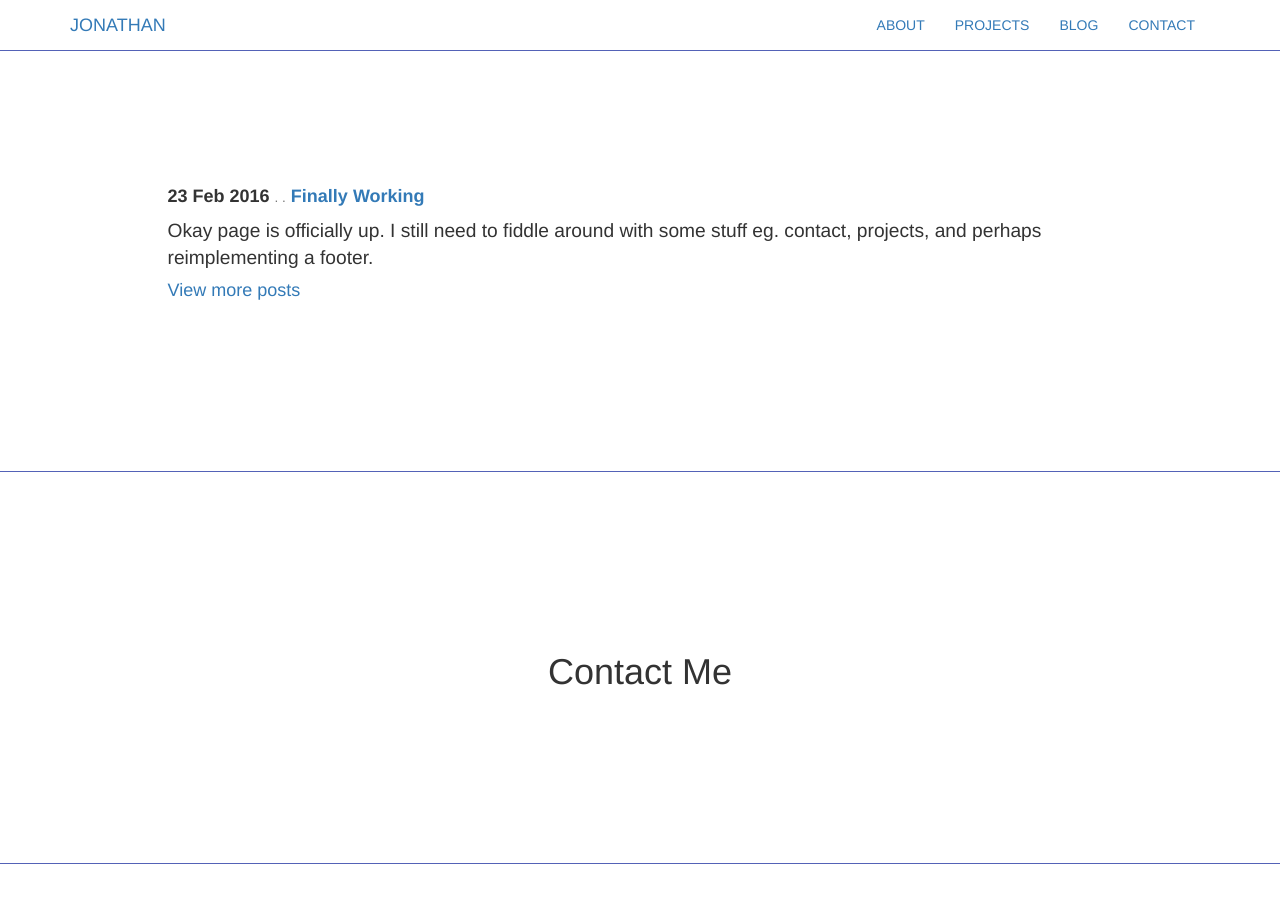
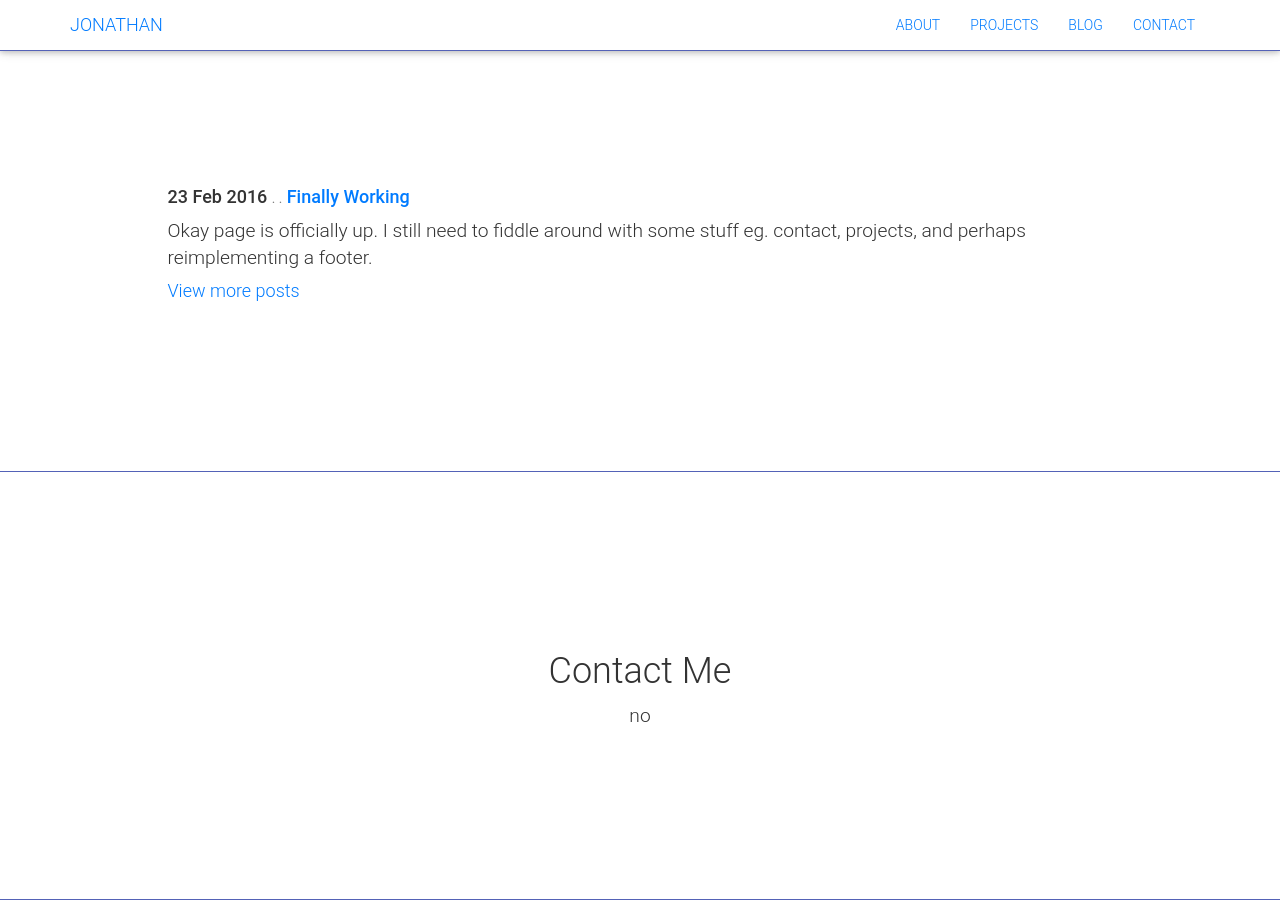
Before and after one commit to huang-j/huang-j.github.io, a Jekyll site: the page built from index.html, in a window 1280 px wide and 900 px high, scrolled down 1702 px. Built offline with Jekyll 4.4.1, drawn with Linux system fonts in a browser that asks for light colours; nearby versions of some CDN libraries; the list of posts is cut into pages by our own code; before the commit the page ends 2566 px from its top, so only the background shows below that.

Commit message:
Head changes

```diff
--- a/_includes/contact.html
+++ b/_includes/contact.html
@@ -5,7 +5,7 @@
             <h1>Contact Me</h1>
             <div class="row">
                 <div class="col-md-10 col-md-offset-1">
-
+                <p>no</p>
                 </div>
             </div>
         </div>
--- a/_includes/head.html
+++ b/_includes/head.html
@@ -16,6 +16,9 @@
   <meta name="viewport" content="width=device-width, initial-scale=1">
   <link rel="stylesheet" href="/css/bootstrap.css" />
 
+  <!-- MDB CSS -->
+  <link rel="stylesheet" href="https://cdnjs.cloudflare.com/ajax/libs/mdbootstrap/4.3.0/css/mdb.min.css">
+
   <!-- Custom CSS -->
   <link rel="stylesheet" href="/css/frontpage.css" />
 
@@ -25,6 +28,7 @@
   <script src="/js/jquery.easy.min.js"></script>
   <script src="/js/bootstrap.js"></script>
   <script src="/js/SmoothScroll.js"></script>
+  <script src="https://cdnjs.cloudflare.com/ajax/libs/mdbootstrap/4.3.0/js/mdb.min.js"></script>
 
 
 </head>
```
